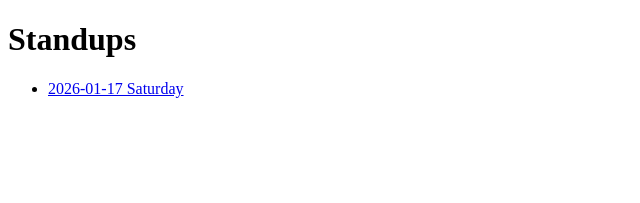
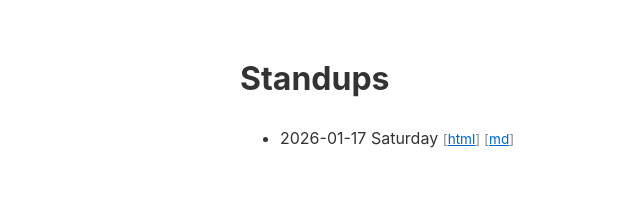
Before and after one commit to caseman72/standup, a website: page index.html in a window 1280 px wide. Shown: the whole page, without its empty margins (0-640 px from the left). Drawn offline with Linux system fonts and the light colour scheme.

Commit message:
Update index with html/md links and dark mode
Co-Authored-By: Claude Opus 4.5 <noreply@anthropic.com>

```diff
--- a/index.html
+++ b/index.html
@@ -4,12 +4,37 @@
   <meta charset="UTF-8">
   <meta name="viewport" content="width=device-width, initial-scale=1.0">
   <title>Standups</title>
-  <link rel="stylesheet" href="standup.css">
+  <style>
+    body {
+      font-family: -apple-system, BlinkMacSystemFont, 'Segoe UI', Roboto, sans-serif;
+      max-width: 800px;
+      margin: 0 auto;
+      padding: 2rem;
+      line-height: 1.6;
+    }
+    @media (prefers-color-scheme: dark) {
+      body { background: #1a1a1a; color: #e0e0e0; }
+      h1 { color: #fff; }
+      a { color: #6db3f2; }
+    }
+    @media (prefers-color-scheme: light) {
+      body { background: #fff; color: #333; }
+      a { color: #0066cc; }
+    }
+    li { margin-bottom: 0.5rem; }
+    .format { font-size: 0.85em; color: #888; }
+  </style>
 </head>
 <body>
   <h1>Standups</h1>
   <ul>
-    <li><a href="standups/standup.1768687627906.md">2026-01-17 Saturday</a></li>
+    <li>
+      2026-01-17 Saturday
+      <span class="format">
+        [<a href="standups/standup.1768687627906.html">html</a>]
+        [<a href="standups/standup.1768687627906.md">md</a>]
+      </span>
+    </li>
   </ul>
 </body>
 </html>
```
